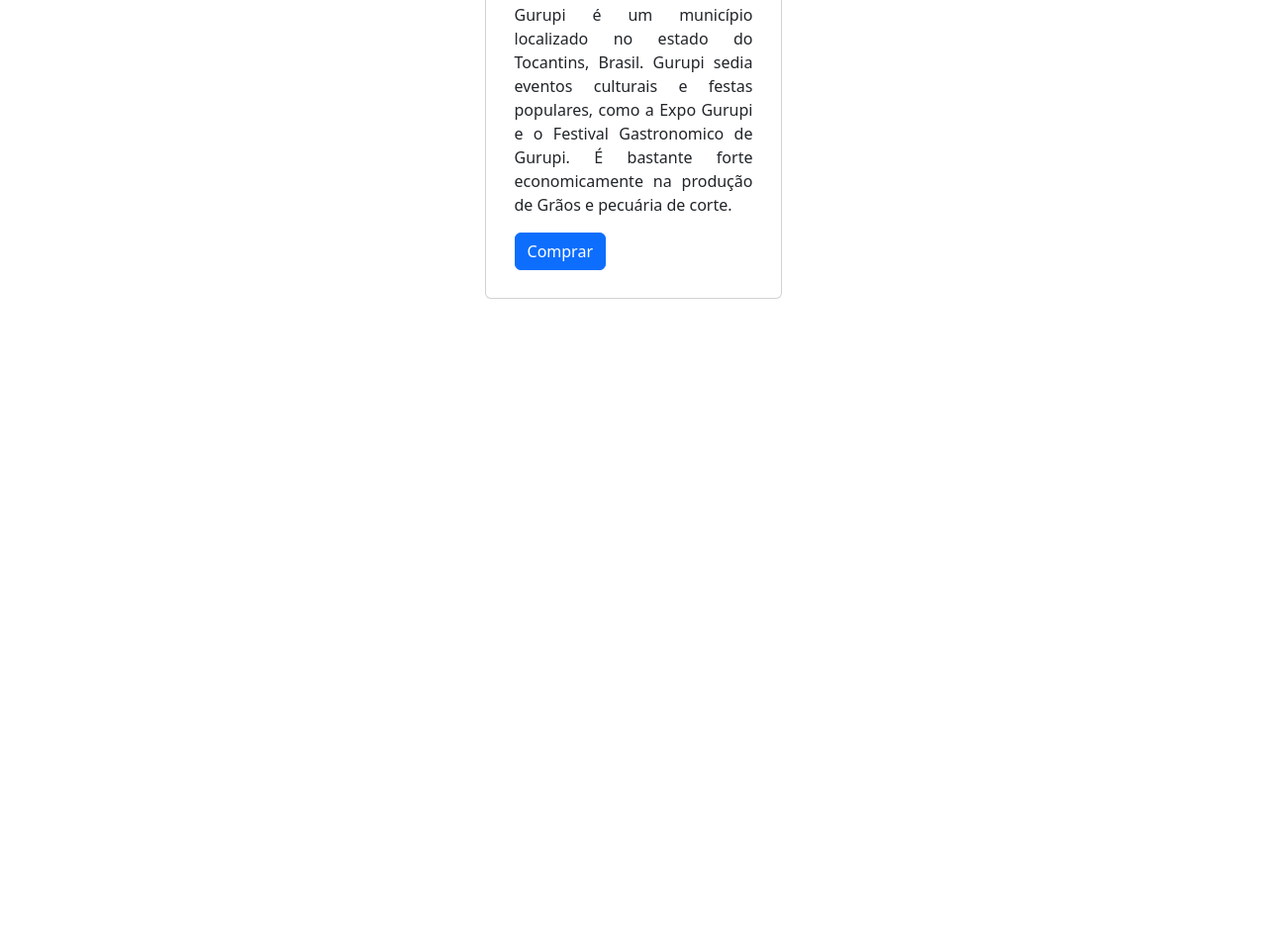
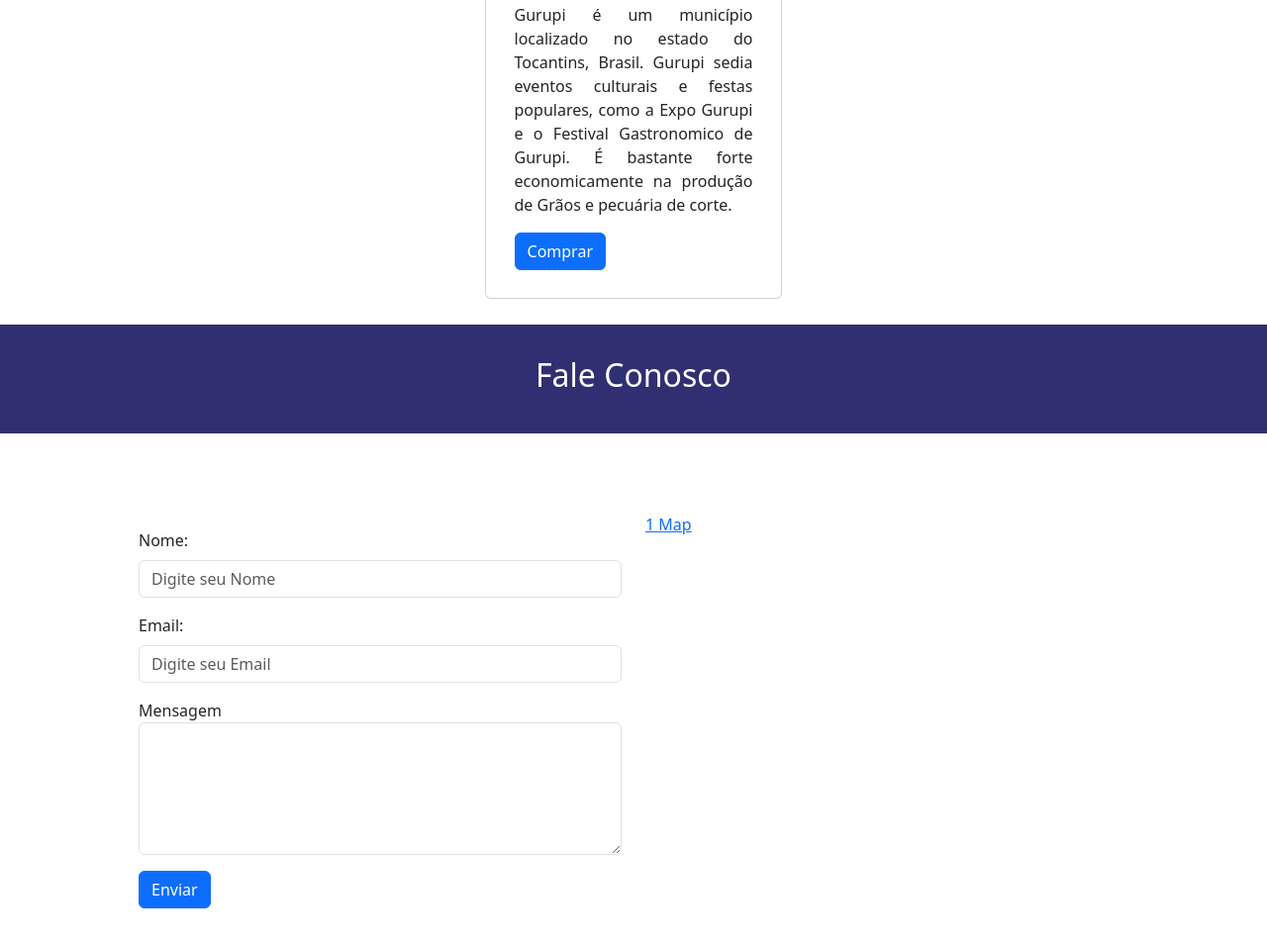
Before and after one commit to Horacio-Robot/SiteTocantins-Tarde, a plain HTML site: page index.html in a window 1280 px wide. Shown: the part 1642-2598 px from the top of the page at 99% size. Before the commit the page ends 1970 px from the top, so only its background shows below. Drawn offline with nearby package versions, Linux system fonts and the light colour scheme; a script that the page names is missing.

Commit message:
V5
Add
+Formulário Contato
+Mapa Contato

```diff
--- a/css/style.css
+++ b/css/style.css
@@ -48,3 +48,13 @@ footer{
     color: firebrick !important;
     text-align: center !important;
 }
+
+.sec-contatos{
+    margin-bottom: 10% !important;
+    margin-left: 10% !important;
+    margin-right: 10% !important;
+}
+
+.row{
+    max-width: 200% !important;
+}
--- a/index.html
+++ b/index.html
@@ -1,5 +1,6 @@
 <!DOCTYPE html>
 <html lang="en">
+
 <head>
   <meta charset="UTF-8">
   <meta name="viewport" content="width=device-width, initial-scale=1.0">
@@ -100,7 +101,9 @@
         <img class="card-img-top" src="img/porto-nacional.jpg" alt="Card image">
         <div class="card-body">
           <h4 class="card-title">Porto-Nacional</h4>
-      <p class="card-text">Porto Nacional é uma cidade localizada no Tocantins, no Brasil. Conhecida por sua produção agrícola e sua localização extrategica no Rio Tocantins. Sedia eventos tradicionais, como a Carvalhada, uma festa que remonta uma das maiores festas juninas das regiões, para curtir.</p>
+          <p class="card-text">Porto Nacional é uma cidade localizada no Tocantins, no Brasil. Conhecida por sua
+            produção agrícola e sua localização extrategica no Rio Tocantins. Sedia eventos tradicionais, como a
+            Carvalhada, uma festa que remonta uma das maiores festas juninas das regiões, para curtir.</p>
           <a href="#" class="btn btn-primary">Comprar</a>
         </div>
       </div>
@@ -109,7 +112,9 @@
         <img class="card-img-top" src="img/Taquarussu.jpeg" alt="Card image">
         <div class="card-body">
           <h4 class="card-title">Taquaruçu</h4>
-      <p class="card-text">Taquaruçu é um distrito localizado no município de Palmas, Tocantins, no Brasil. Possui uma vasta beleza, é um destino popular para quem gosta das trilhas, cachoeiras e atividades ao ar livre com todos. Com festivais de músicas, gastronomias e artesanatos.</p>
+          <p class="card-text">Taquaruçu é um distrito localizado no município de Palmas, Tocantins, no Brasil. Possui
+            uma vasta beleza, é um destino popular para quem gosta das trilhas, cachoeiras e atividades ao ar livre com
+            todos. Com festivais de músicas, gastronomias e artesanatos.</p>
           <a href="#" class="btn btn-primary">Comprar</a>
         </div>
       </div>
@@ -118,7 +123,9 @@
         <img class="card-img-top" src="img/jalapao.jpg" alt="Card image">
         <div class="card-body">
           <h4 class="card-title">Jalapão</h4>
-      <p class="card-text">O Jalapão é uma região de natureza exuberante localizada no estado do Tocantins, Brasil. Em destaque encontra-se o Fervedouro, onde é possível flutuar em águas transparentes, as Dunas do Jalapão, a Cachoeira da Velha e os Canyons do Rio Sono.</p>
+          <p class="card-text">O Jalapão é uma região de natureza exuberante localizada no estado do Tocantins, Brasil.
+            Em destaque encontra-se o Fervedouro, onde é possível flutuar em águas transparentes, as Dunas do Jalapão, a
+            Cachoeira da Velha e os Canyons do Rio Sono.</p>
           <a href="#" class="btn btn-primary">Comprar</a>
         </div>
       </div>
@@ -127,12 +134,60 @@
         <img class="card-img-top" src="img/Gurupi.jpg" alt="Card image">
         <div class="card-body">
           <h4 class="card-title">Gurupi</h4>
-      <p class="card-text">Gurupi é um município localizado no estado do Tocantins, Brasil. Gurupi sedia eventos culturais e festas populares, como a Expo Gurupi e o Festival Gastronomico de Gurupi. É bastante forte economicamente na produção de Grãos e pecuária de corte.</p>
+          <p class="card-text">Gurupi é um município localizado no estado do Tocantins, Brasil. Gurupi sedia eventos
+            culturais e festas populares, como a Expo Gurupi e o Festival Gastronomico de Gurupi. É bastante forte
+            economicamente na produção de Grãos e pecuária de corte.</p>
           <a href="#" class="btn btn-primary">Comprar</a>
         </div>
       </div>
+    </section>
+    <!--Divisão-->
+    <div class="container-fluid divisao">
+      <h2>Fale Conosco</h2>
+    </div>
+    <!--Contatos-->
+    <section class="row sec-contatos">
+      <div class="col-6">
+        <form action="">
+          <div class="mb-3 mt-3">
+            <label for="nome" class="form-label">Nome:</label>
+            <input type="text" class="form-control" id="nome" placeholder="Digite seu Nome" name="email">
+          </div>
+          <div class="mb-3">
+            <label for="email" class="form-label">Email:</label>
+            <input type="email" class="form-control" id="email" placeholder="Digite seu Email" name="email">
+          </div>
+          <div class="mb-3">
+            <label for="comment">Mensagem</label>
+            <textarea class="form-control" rows="5" id="comment" name="text"></textarea>
+          </div>
 
-</section>
+          <button type="submit" class="btn btn-primary">Enviar</button>
+
+          <!--FeedBack-->
+
+        </form>
+      </div>
+
+      <div class="col-6">
+        <!--Mapa-->
+        <div id="wrapper-9cd199b9cc5410cd3b1ad21cab2e54d3">
+          <div id="map-9cd199b9cc5410cd3b1ad21cab2e54d3"></div><script>(function () {
+              var setting = {"query":"Senac Taquaralto - R. 9 Q 2 - Taquaralto, Palmas - TO, Brasil","width":800,"height":600,"satellite":false,"zoom":12,"placeId":"ChIJE6gv_HkxO5MRzlrwRlHPV5A","cid":"0x9057cf5146f05ace","coords":[-10.3367645,-48.2977751],"cityUrl":"/brazil/palmas-41757","cityAnchorText":"Mapa de Palmas (Tocantins), Tocantins, Brasil","lang":"pt","queryString":"Senac Taquaralto - R. 9 Q 2 - Taquaralto, Palmas - TO, Brasil","centerCoord":[-10.3367645,-48.2977751],"id":"map-9cd199b9cc5410cd3b1ad21cab2e54d3","embed_id":"1097634"};
+              var d = document;
+              var s = d.createElement('script');
+              s.src = 'https://1map.com/js/script-for-user.js?embed_id=1097634';
+              s.async = true;
+              s.onload = function (e) {
+                window.OneMap.initMap(setting)
+              };
+              var to = d.getElementsByTagName('script')[0];
+              to.parentNode.insertBefore(s, to);
+            })();</script><a href="https://1map.com/pt/map-embed">1 Map</a></div>
+
+
+      </div>
+
 
   </main>
 
@@ -145,4 +200,5 @@
 </body>
 <!-- Latest compiled JavaScript -->
 <script src="https://cdn.jsdelivr.net/npm/bootstrap@5.3.3/dist/js/bootstrap.bundle.min.js"></script>
+
 </html>
```
Also changed, not shown: 1 other file. Lines whose indentation alone changed are shown as unchanged.
